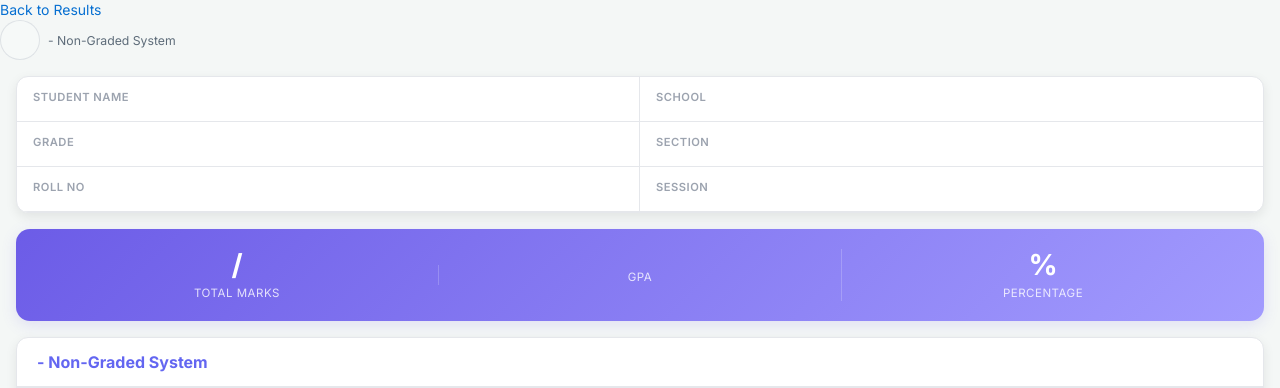
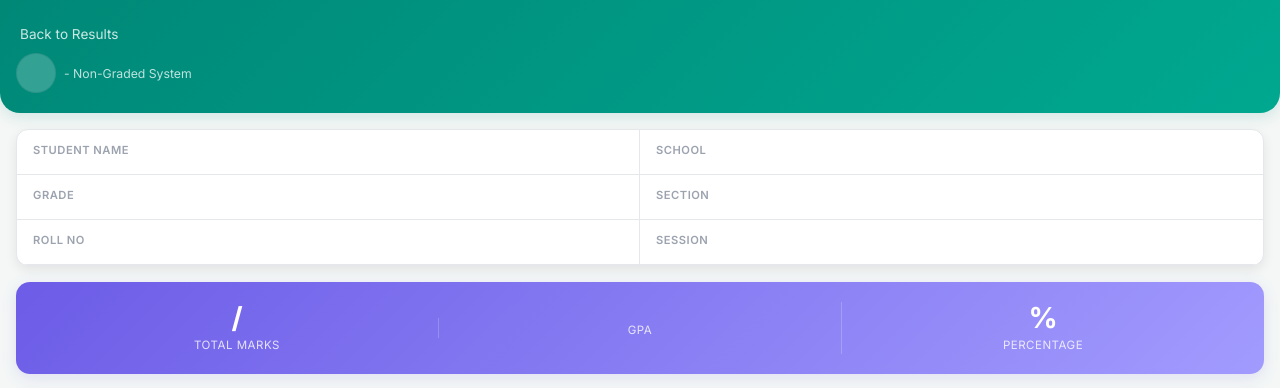
Before and after one commit to nabinGhimire/simsnepal_com_django, a Django app: template webview/templates/webview/parent_result_detail_ng.html in a window 1280 px wide. Shown: the top 388 px of the page. Run offline with Django 5.2, Linux system fonts and the light colour scheme; the template is opened without the code that fills it, so the values that code supplies are empty; some libraries are stand-ins or nearby versions.

Commit message:
Update header-bar to use brand color gradient matching parent/result

```diff
--- a/webview/templates/webview/parent_result_detail_ng.html
+++ b/webview/templates/webview/parent_result_detail_ng.html
@@ -47,6 +47,28 @@
       text-transform: uppercase;
       letter-spacing: 0.5px;
       margin-top: 4px;
+    }
+
+    /* Header Bar - Brand Color */
+    .header-bar {
+      background: linear-gradient(135deg, #008877, #00a890);
+      color: white;
+      padding: 20px 16px;
+      border-bottom-left-radius: 20px;
+      border-bottom-right-radius: 20px;
+      box-shadow: 0 4px 15px rgba(0,136,119,0.15);
+    }
+    .header-bar .back-link {
+      color: rgba(255,255,255,0.8);
+      text-decoration: none;
+      font-size: 0.85rem;
+      display: inline-flex;
+      align-items: center;
+      gap: 4px;
+      margin-bottom: 8px;
+    }
+    .header-bar .back-link:hover {
+      color: white;
     }
 
     /* Student Info Card */
```
